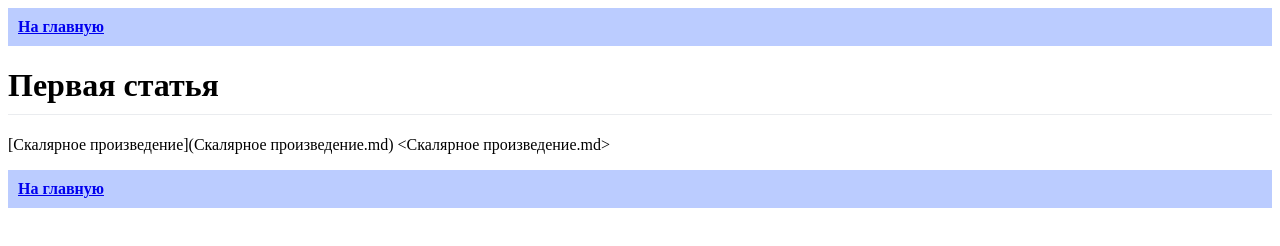
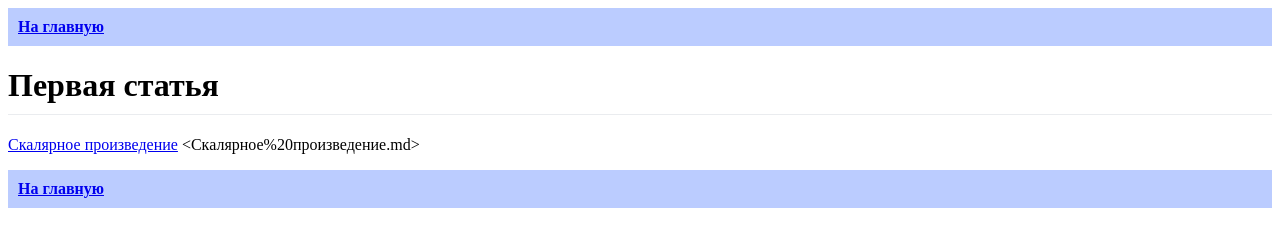
Before and after one commit to 1vanK/1vanK.github.io, a plain HTML site: page Markdown/Тестовая статья.md.html in a window 1280 px wide. Drawn offline with Linux system fonts and the light colour scheme.

Commit message:
Update Тестовая статья.md.html

```diff
--- a/Markdown/Тестовая статья.md.html
+++ b/Markdown/Тестовая статья.md.html
@@ -20,7 +20,7 @@ let nestingLevel = 0;
 <script defer src='___res/9_Main.js'></script>
 <body onload='renderMathInElement(document.body);'>
 <h1>Первая статья</h1>
-<p>[Скалярное произведение](Скалярное произведение.md)
-&lt;Скалярное произведение.md&gt;</p>
+<p><a href="%D0%A1%D0%BA%D0%B0%D0%BB%D1%8F%D1%80%D0%BD%D0%BE%D0%B5%20%D0%BF%D1%80%D0%BE%D0%B8%D0%B7%D0%B2%D0%B5%D0%B4%D0%B5%D0%BD%D0%B8%D0%B5.md.html">Скалярное произведение</a>
+&lt;Скалярное%20произведение.md&gt;</p>
 </body>
 </html>
```
